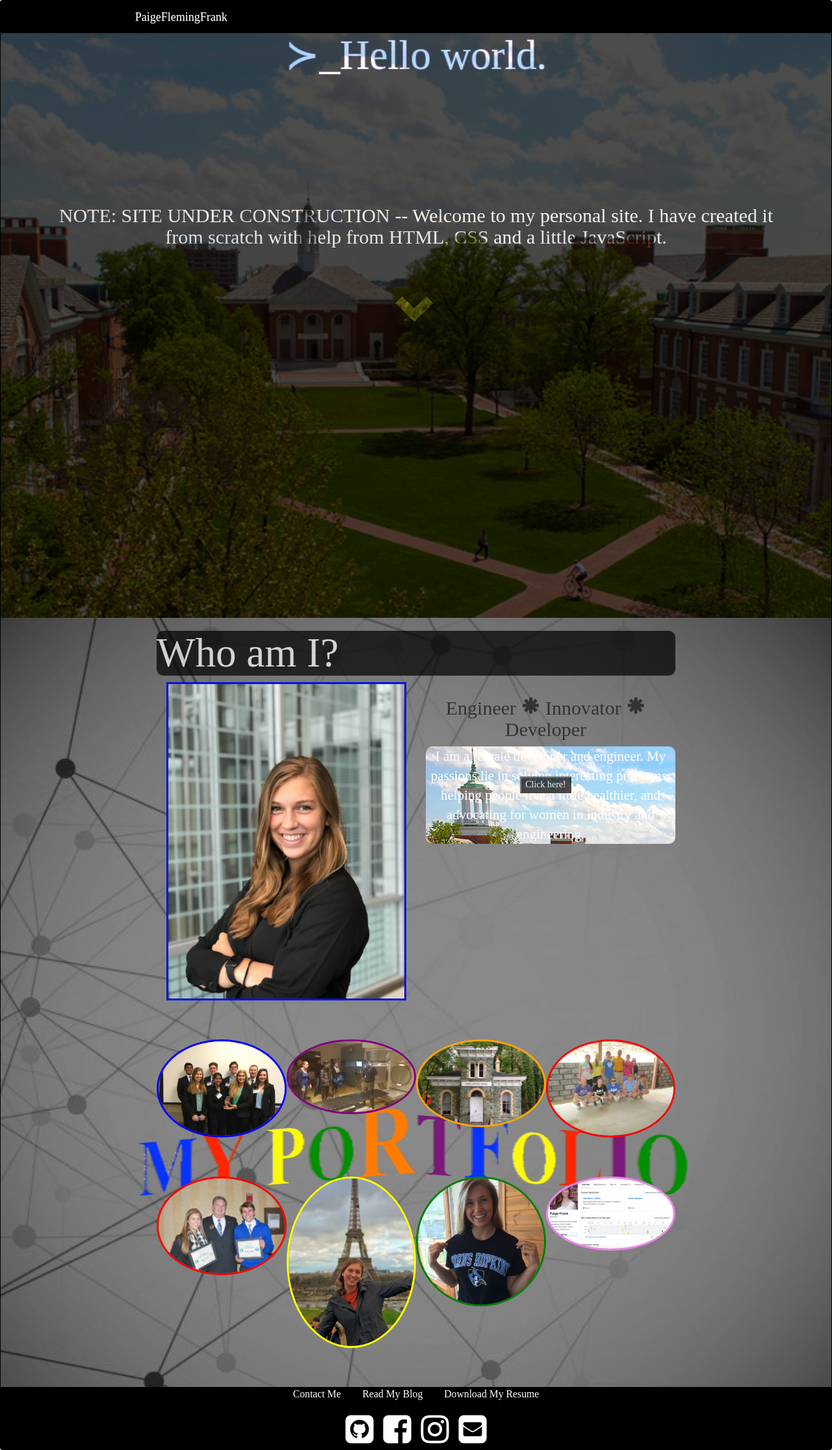
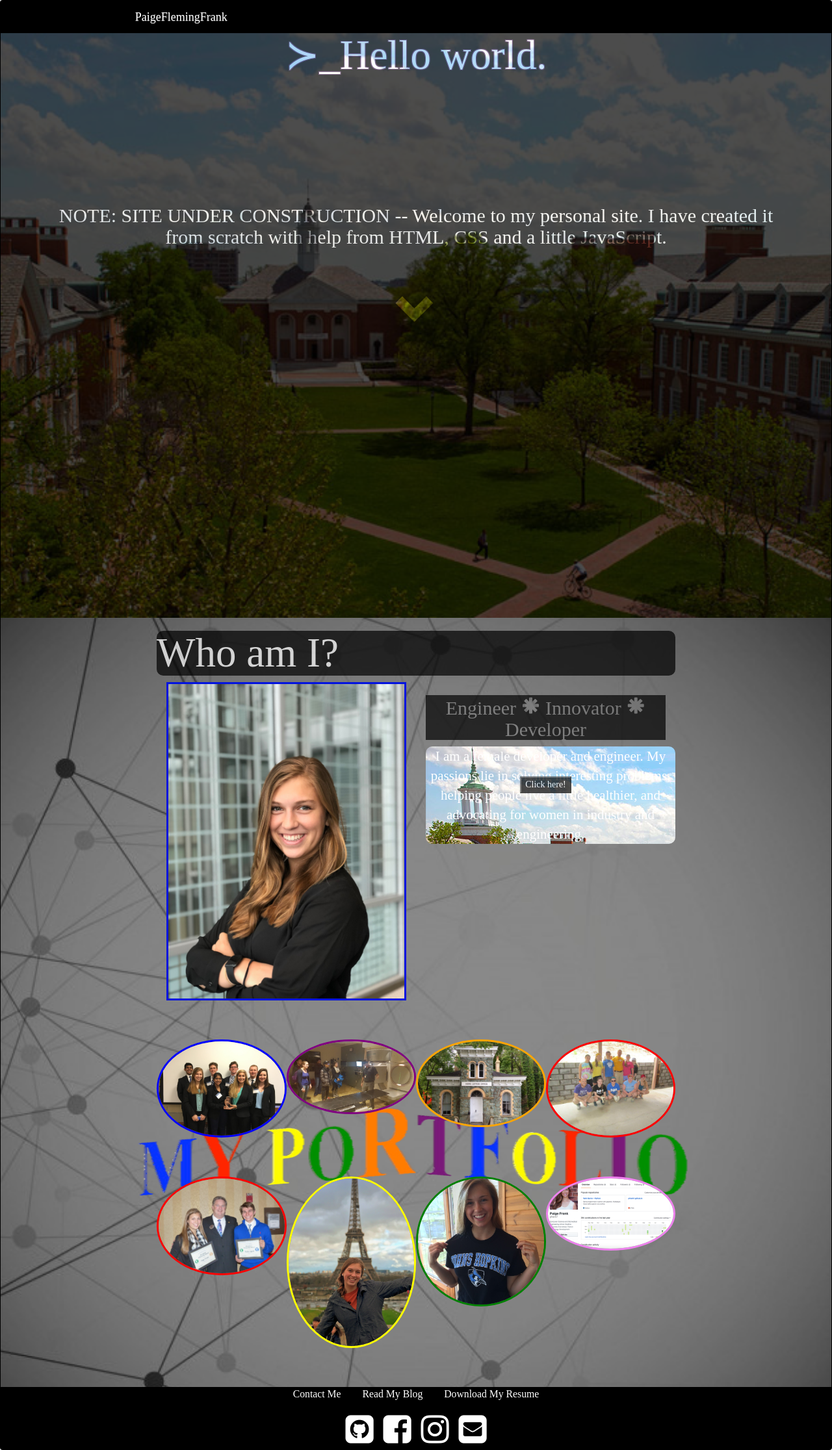
Before and after one commit to pfrank7/pfrank7.github.io, a Jekyll site: the page built from index.html, in a window 1280 px wide. Shown: the whole page at 65% size. Built offline with Jekyll 4.4.1, drawn with Linux system fonts in a browser that asks for light colours; nearby versions of some CDN libraries.

Commit message:
Update main.css

```diff
--- a/css/main.css
+++ b/css/main.css
@@ -44,7 +44,7 @@
 	border-radius:10px;
 	position:absolute;
 }
-me-overlay {
+.me-overlay {
 	  height: 100%;
 	  width: 100%;
 	  color:white;
@@ -53,12 +53,12 @@
 	  opacity:.7;
 	  display:block;
 }
-me-image {
+.me-image {
 	display:block;
 	width:100%;
 	height:100%;
 }
-me-cont {
+.me-cont {
 	height:auto;
 	width:100%;
 }
```
